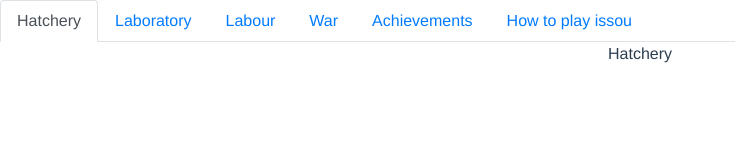
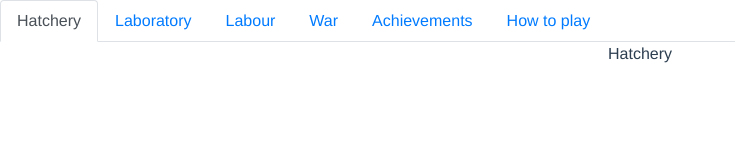
Before and after one commit to RatonWasher/CritterRe, a Vue app: page / in a window 1280 px wide. Shown: the top 160 px of the page, without its empty margins (0-735 px from the left). Built offline with nearby package versions, Linux system fonts and the light colour scheme.

Commit message:
How to play

```diff
--- a/src/App.vue
+++ b/src/App.vue
@@ -17,7 +17,7 @@
       <b-tab title="Achievements">
         <achievements></achievements>
       </b-tab>
-      <b-tab title="How to play issou">
+      <b-tab title="How to play">
         <how-to-play></how-to-play>
       </b-tab>
     </b-tabs>
```
